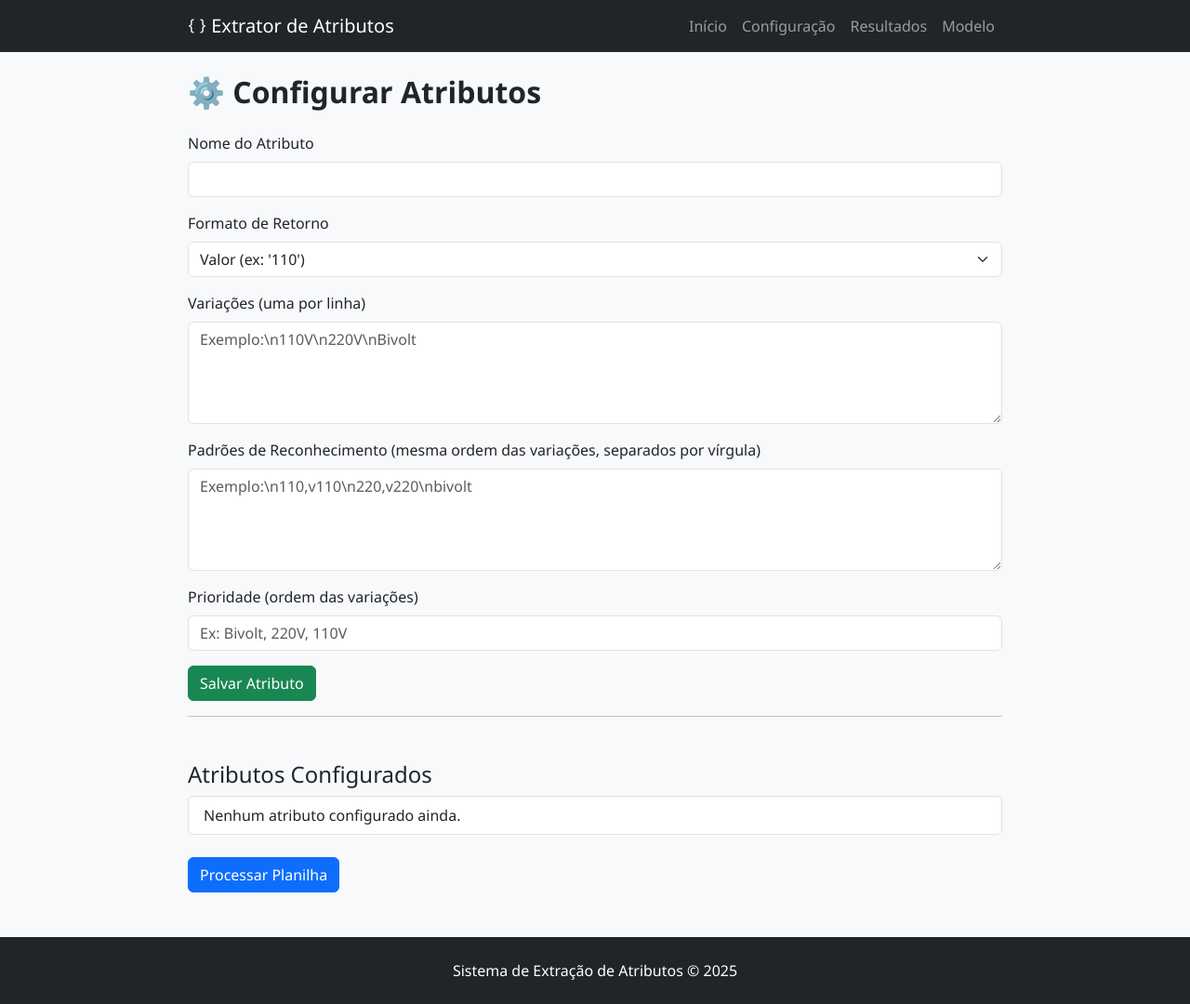
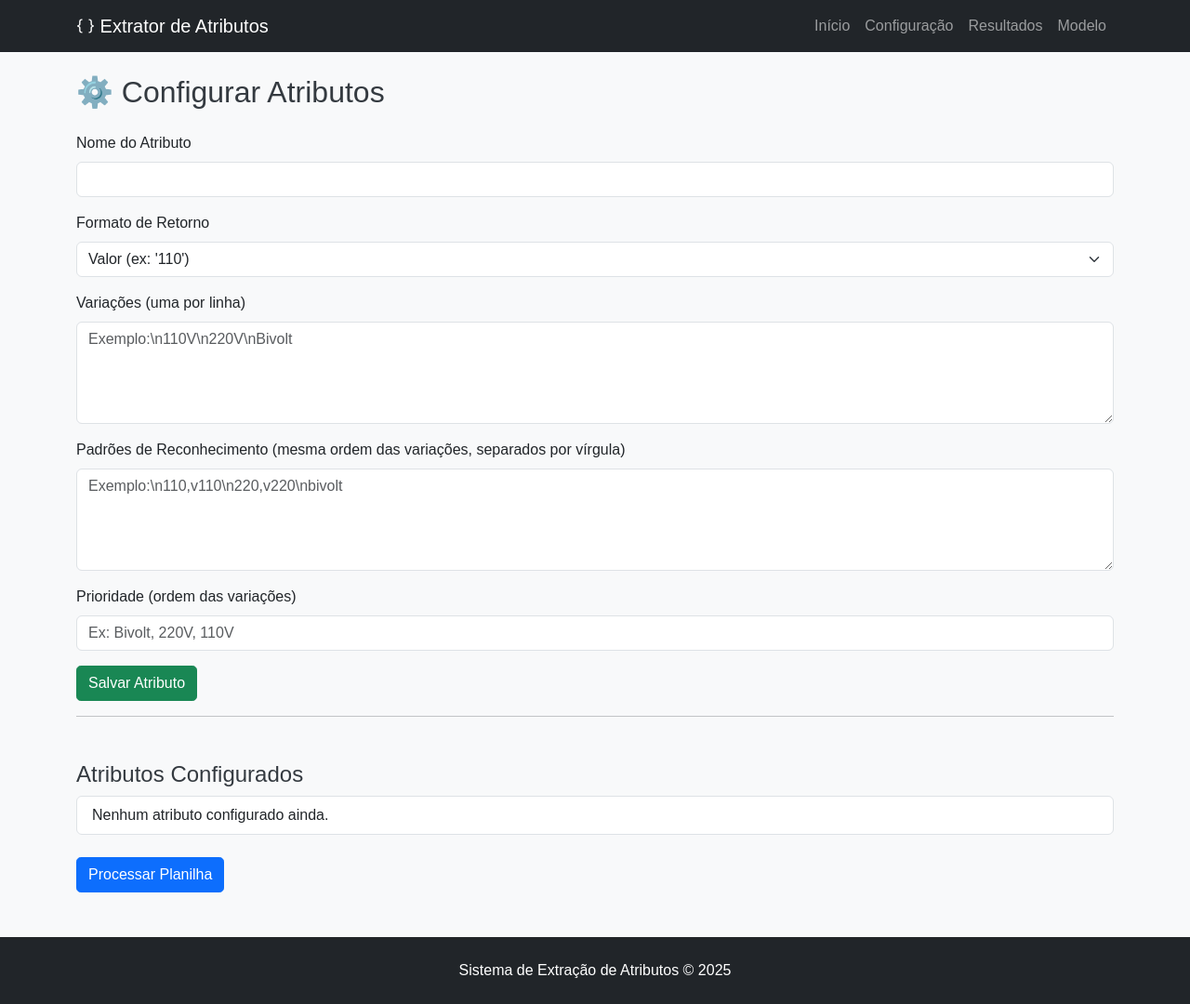
Before and after one commit to Douglasprojetospro/extrator-atributos-web, a Flask app: page /configurar in a window 1280 px wide. Shown: the whole page at 93% size. Run offline with Flask 3, Linux system fonts and the light colour scheme.

Commit message:
Update styles.css

```diff
--- a/static/styles.css
+++ b/static/styles.css
@@ -1,57 +1,36 @@
+/* static/styles.css */
 body {
     background-color: #f8f9fa;
-    font-family: "Segoe UI", sans-serif;
+    font-family: Arial, sans-serif;
 }
 
-.container {
-    max-width: 900px;
-    margin: 0 auto;
-}
-
-h2, h3 {
-    margin-bottom: 20px;
-    font-weight: bold;
+h2, h4, h5 {
+    color: #343a40;
 }
 
 .card {
-    border-radius: 10px;
-    box-shadow: 0 0 8px rgba(0, 0, 0, 0.05);
-    background-color: white;
-}
-
-.table thead {
-    background-color: #0d6efd;
-    color: white;
-}
-
-.alert {
-    margin-top: 20px;
+    border: 1px solid #dee2e6;
+    border-radius: 0.5rem;
+    box-shadow: 0 0.125rem 0.25rem rgba(0, 0, 0, 0.075);
 }
 
 .btn {
-    font-weight: 500;
+    border-radius: 0.3rem;
 }
 
-.btn-outline-primary:hover {
-    background-color: #0d6efd;
-    color: white;
+textarea.form-control {
+    resize: vertical;
 }
 
-textarea {
-    resize: vertical;
-    min-height: 80px;
+.list-group-item {
+    cursor: grab;
 }
 
-.scrollable-section {
-    max-height: 300px;
-    overflow-y: auto;
+.list-group-item:active {
+    cursor: grabbing;
+    background-color: #e9ecef;
 }
 
-.input-group > .form-control {
-    border-right: none;
+input[type="file"] {
+    margin-top: 0.5rem;
 }
-
-.input-group > .input-group-text {
-    background-color: #e9ecef;
-    border-left: none;
-}
```
